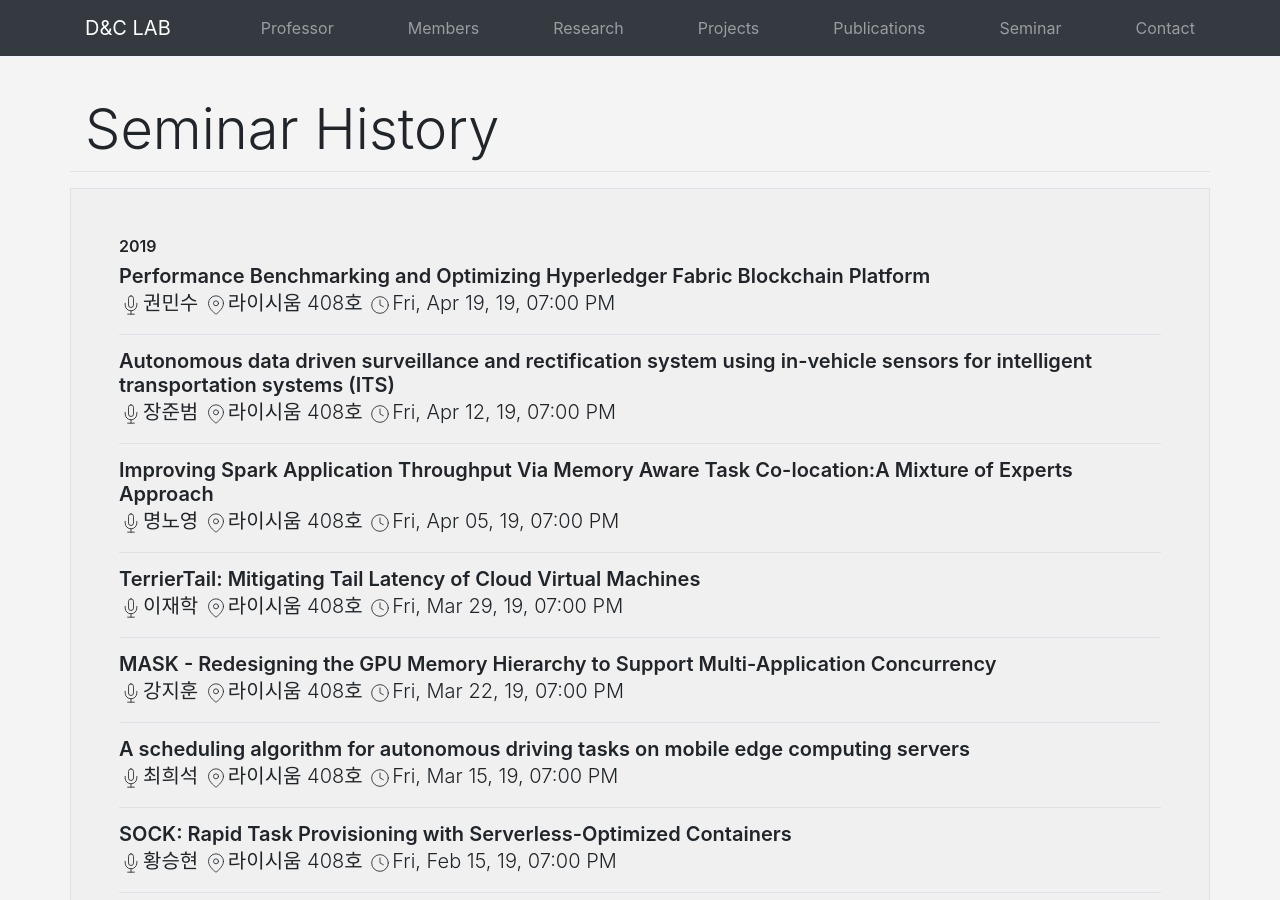
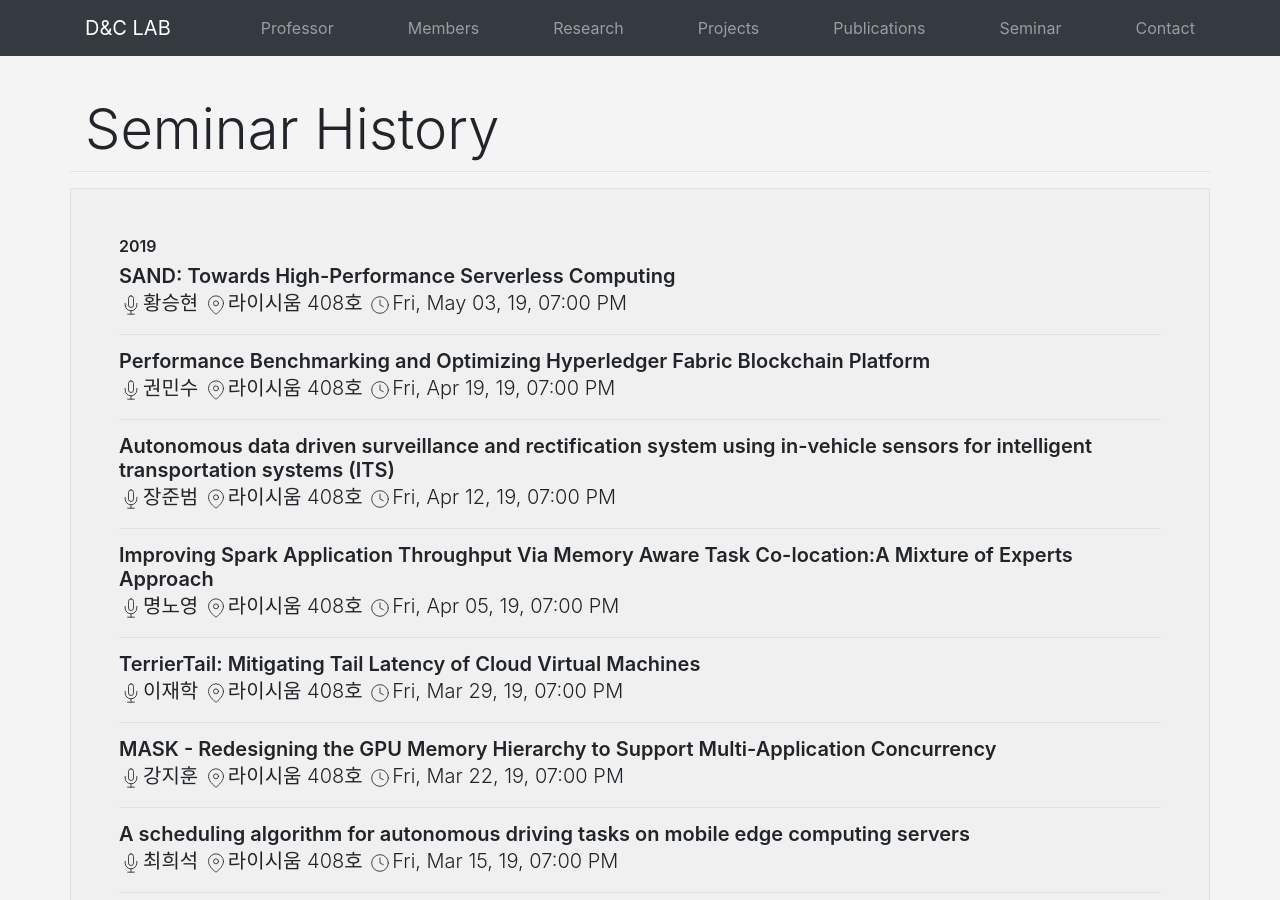
Before and after one commit to KU-Cloud/ku-cloud.github.io, a Jekyll site: the page built from seminar history.html, in a window 1280 px wide and 900 px high. Built offline with Jekyll 4.4.1, drawn with Linux system fonts in a browser that asks for light colours.

Commit message:
Update seminars.yaml

```diff
--- a/_data/seminars.yaml
+++ b/_data/seminars.yaml
@@ -563,3 +563,7 @@
   date: 2019-04-19T19:00:00.000+0900
   speacker: 권민수
   location: 라이시움 408호
+- title: 'SAND: Towards High-Performance Serverless Computing'
+  date: 2019-05-03T19:00:00.000+0900
+  speacker: 황승현
+  location: 라이시움 408호
```
